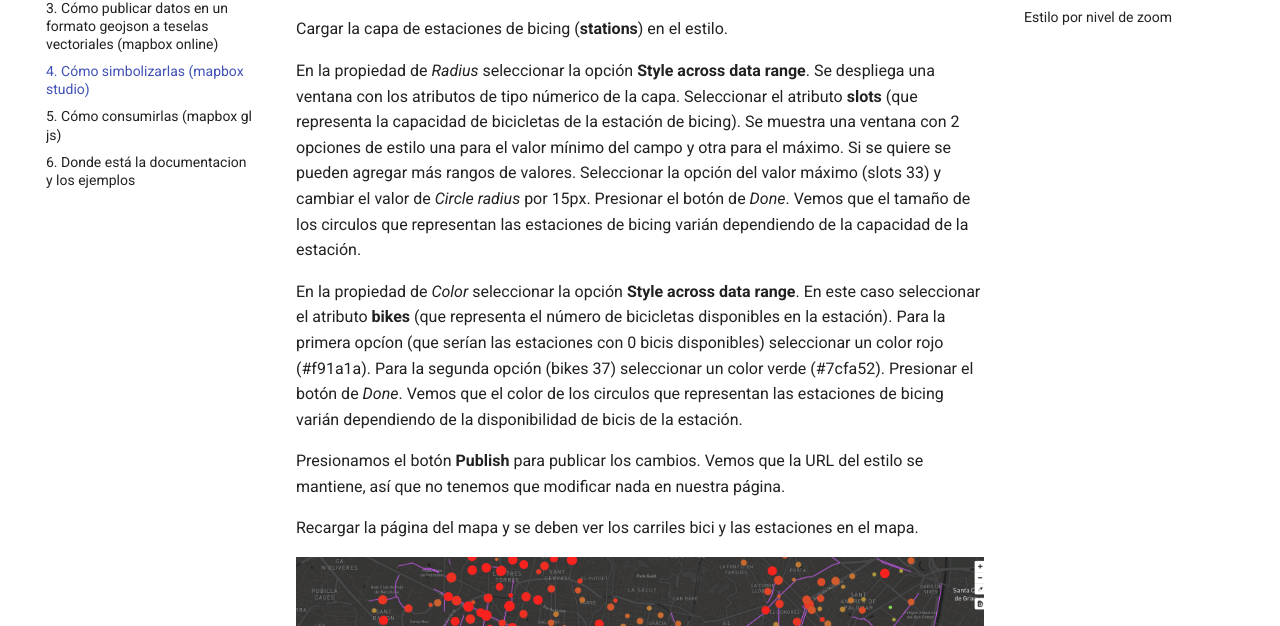
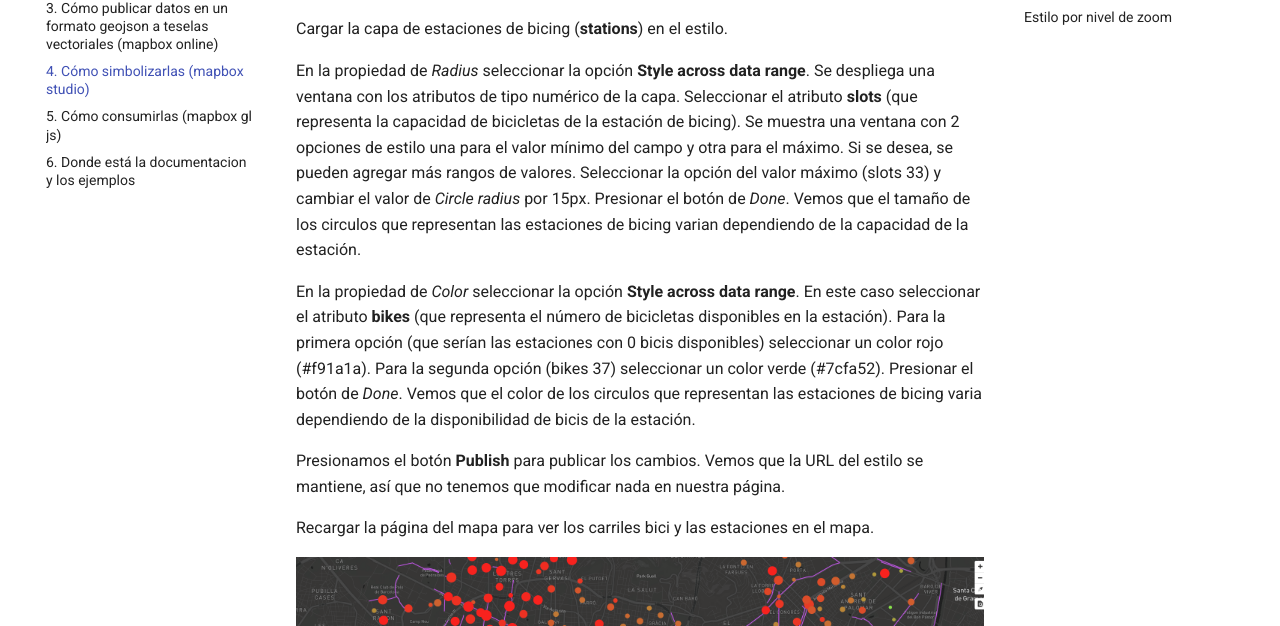
Before and after one commit to geoinquiets/vt-hackato-atm, an MkDocs documentation site: the page built from docs/4_estilos.md, in a window 1280 px wide and 1400 px high, scrolled down 3231 px. Shown: the part 199-825 px from the top of the window. Built offline with MkDocs 1.6.1 and Material for MkDocs 9.7.7, drawn with Linux system fonts in a browser that asks for light colours; comment, search, counter and statistics services are not loaded; old or Windows-style settings are respelled for this version of MkDocs; some of the changed text lies outside the part shown.

Commit message:
revision puntos 2, 3 y 4

```diff
--- a/docs/4_estilos.md
+++ b/docs/4_estilos.md
@@ -2,7 +2,7 @@
 
 Para dar estilo a las Teselas Vectoriales utilizando la librería de Mapbox GL hay que seguir la especificación de estilo de Mapbox <https://www.mapbox.com/mapbox-gl-js/style-spec>. La definición del estilo se describe en un JSON.
 
-Para facilitar la creación del JSON de estilo Mapbox ha creado el Mapbox Studio que permite crear un estilo fácilmente de forma visual.
+Para facilitar la creación del JSON de estilo, Mapbox ha creado el Mapbox Studio que permite crear un estilo fácilmente de forma visual.
 
 ## Crear un estilo simple
 
@@ -95,13 +95,13 @@
 
 Cargar la capa de estaciones de bicing (**stations**) en el estilo.
 
-En la propiedad de *Radius* seleccionar la opción **Style across data range**. Se despliega una ventana con los atributos de tipo númerico de la capa. Seleccionar el atributo **slots** (que representa la capacidad de bicicletas de la estación de bicing). Se muestra una ventana con 2 opciones de estilo una para el valor mínimo del campo y otra para el máximo. Si se quiere se pueden agregar más rangos de valores. Seleccionar la opción del valor máximo (slots 33) y cambiar el valor de *Circle radius* por 15px. Presionar el botón de *Done*. Vemos que el tamaño de los circulos que representan las estaciones de bicing varián dependiendo de la capacidad de la estación.
+En la propiedad de *Radius* seleccionar la opción **Style across data range**. Se despliega una ventana con los atributos de tipo numérico de la capa. Seleccionar el atributo **slots** (que representa la capacidad de bicicletas de la estación de bicing). Se muestra una ventana con 2 opciones de estilo una para el valor mínimo del campo y otra para el máximo. Si se desea, se pueden agregar más rangos de valores. Seleccionar la opción del valor máximo (slots 33) y cambiar el valor de *Circle radius* por 15px. Presionar el botón de *Done*. Vemos que el tamaño de los circulos que representan las estaciones de bicing varian dependiendo de la capacidad de la estación.
 
-En la propiedad de *Color* seleccionar la opción **Style across data range**. En este caso seleccionar el atributo **bikes** (que representa el número de bicicletas disponibles en la estación). Para la primera opcíon (que serían las estaciones con 0 bicis disponibles) seleccionar un color rojo (#f91a1a). Para la segunda opción (bikes 37) seleccionar un color verde (#7cfa52). Presionar el botón de *Done*. Vemos que el color de los circulos que representan las estaciones de bicing varián dependiendo de la disponibilidad de bicis de la estación.
+En la propiedad de *Color* seleccionar la opción **Style across data range**. En este caso seleccionar el atributo **bikes** (que representa el número de bicicletas disponibles en la estación). Para la primera opción (que serían las estaciones con 0 bicis disponibles) seleccionar un color rojo (#f91a1a). Para la segunda opción (bikes 37) seleccionar un color verde (#7cfa52). Presionar el botón de *Done*. Vemos que el color de los circulos que representan las estaciones de bicing varia dependiendo de la disponibilidad de bicis de la estación.
 
 Presionamos el botón **Publish** para publicar los cambios. Vemos que la URL del estilo se mantiene, así que no tenemos que modificar nada en nuestra página.
 
-Recargar la página del mapa y se deben ver los carriles bici y las estaciones en el mapa.
+Recargar la página del mapa para ver los carriles bici y las estaciones en el mapa.
 
 ![Estilo carril bici + estaciones](img/bcn_carril_estaciones.png)
 Estilo carril bici + estaciones
@@ -114,11 +114,11 @@
 
 En la propiedad *Color* seleccionar un amarillo (#f3ca16)
 
-En la propiedad *Size* seleccionar la opción **Style across zoom range**. Se muestra una ventana con 2 opciones de estilo una para el valor mínimo del zoom del mapa y otra para el máximo. Para primera opción cambiamos el valor de zoom a 11 y el *Text size* a 5px. Para la segunda opción *Zoom 22* cambiar el *Text size* a 22px. Presionar el botón de *Done*. Si hacemos zoom en el mapa vemos que el tamaño de la letra varía según el nivel de zoom. Mientras más nos acercamos más grande es la letra.
+En la propiedad *Size* seleccionar la opción **Style across zoom range**. Se muestra una ventana con 2 opciones de estilo; una para el valor mínimo del zoom del mapa y otra para el máximo. En la primera opción cambiamos el valor de zoom a 11 y el *Text size* a 5px. Para la segunda opción *Zoom 22* cambiar el *Text size* a 22px. Presionar el botón de *Done*. Si hacemos zoom en el mapa vemos que el tamaño de la letra varía según el nivel de zoom. Mientras más nos acercamos más grande es la letra.
 
 Presionamos el botón **Publish** para publicar los cambios. Vemos que la URL del estilo se mantiene, así que no tenemos que modificar nada en nuestra página.
 
-Recargar la página del mapa y se deben ver los carriles bici, las estaciones en el mapa y los puntos de anclaje.
+Recargar la página del mapa para ver los carriles bici, las estaciones en el mapa y los puntos de anclaje.
 
 ![Estilo carril bici + estaciones + anclajes](img/bcn_total.png)
 Estilo carril bici + estaciones + anclajes
```
Also changed, not shown: other parts of docs/4_estilos.md (+1 -1 lines), docs/2_visor_simple.md (+16 -19 lines), docs/3_publicar.md (+5 -5 lines).
